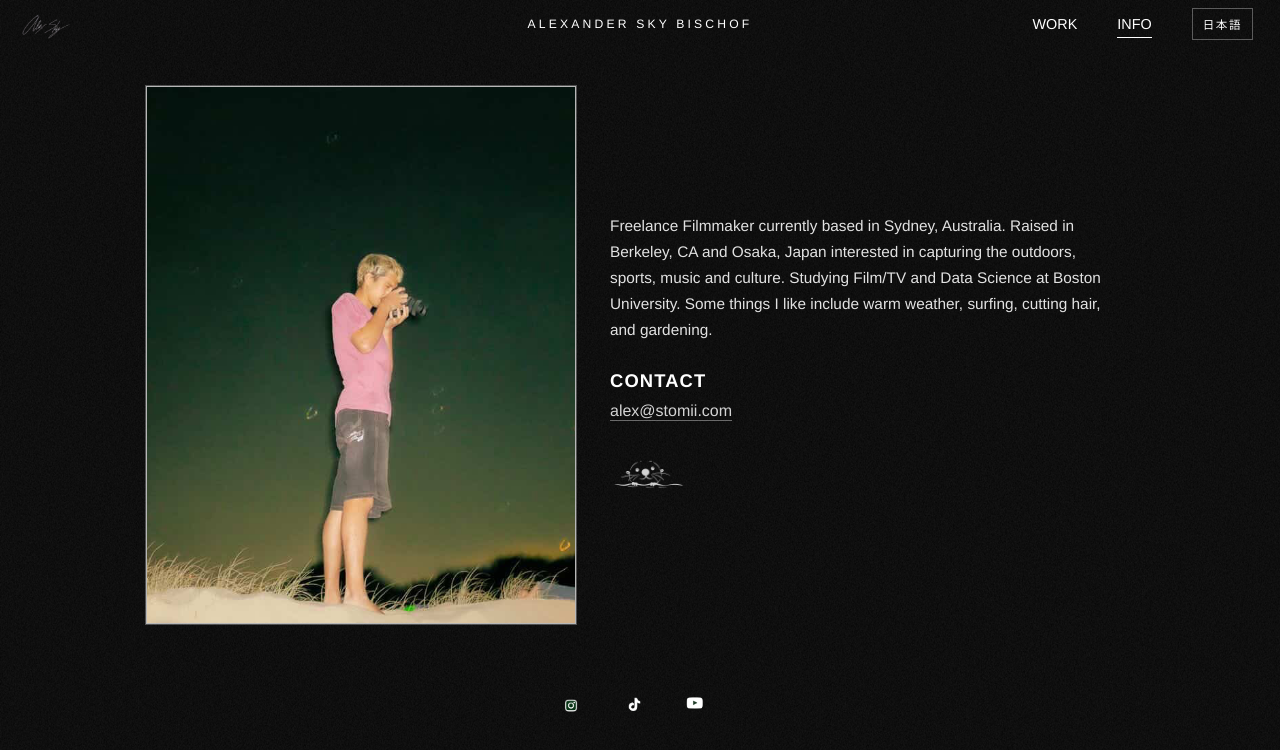
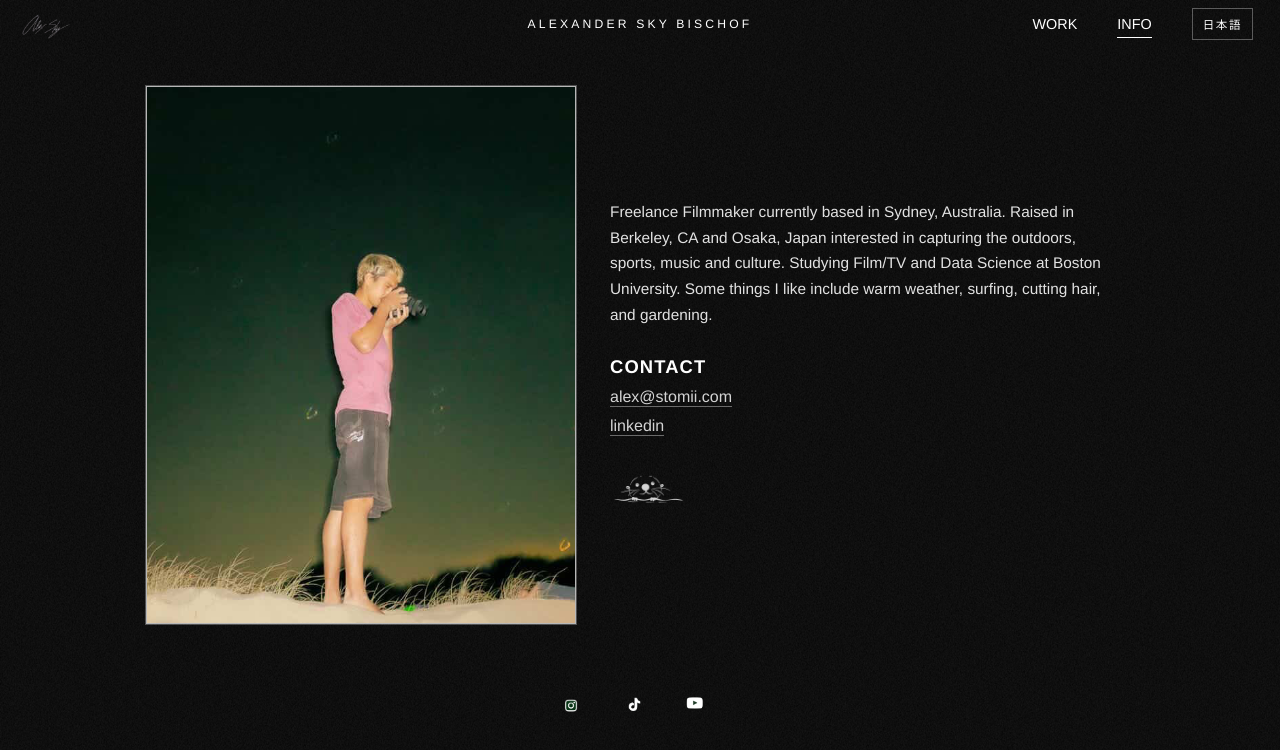
Before and after one commit to alexanderskybischof/Film_portfolio, a React (Create React App) app: page / in a window 1280 px wide. Shown: the top 750 px of the page. Built offline with nearby package versions, Linux system fonts and the light colour scheme.

Commit message:
linkedin link

```diff
--- a/src/App.css
+++ b/src/App.css
@@ -245,6 +245,11 @@ select {
   transition: opacity 0.24s ease, border-color 0.24s ease;
 }
 
+.info-contact-link + .info-contact-link {
+  display: block;
+  width: fit-content;
+}
+
 .info-contact-link:hover {
   opacity: 0.72;
   border-color: rgba(255, 255, 255, 0.7);
@@ -388,7 +393,22 @@ select {
 
 .contact-content p {
   color: var(--text-color);
-  margin-top:24px
+  margin-top: 24px;
+}
+
+.contact-link {
+  display: inline-block;
+  margin-top: 12px;
+  color: var(--text-color);
+  font: inherit;
+  font-size: 1rem;
+  text-decoration: underline;
+  text-underline-offset: 0.16em;
+  transition: opacity 0.24s ease;
+}
+
+.contact-link:hover {
+  opacity: 0.72;
 }
 
 @keyframes contactFade {
--- a/src/pages/Home.tsx
+++ b/src/pages/Home.tsx
@@ -14,6 +14,7 @@ const Home: React.FC = () => {
             'オーストラリア・シドニーを拠点に活動するフリーランスの映像作家。カリフォルニア州バークレーと日本の大阪で育ち、自然、スポーツ、音楽を映像で捉えることに関心があります。ボストン大学で映画・テレビとデータサイエンスを学んでいます。暖かい気候やサーフィン、ヘアカット、ガーデニングが好きです。',
           contactLabel: '連絡先',
           contactEmail: 'alex@stomii.com',
+          linkedinLabel: 'linkedin',
         }
       : {
           portraitAlt: 'Alexander Sky portrait',
@@ -21,6 +22,7 @@ const Home: React.FC = () => {
             'Freelance Filmmaker currently based in Sydney, Australia. Raised in Berkeley, CA and Osaka, Japan interested in capturing the outdoors, sports, music and culture. Studying Film/TV and Data Science at Boston University. Some things I like include warm weather, surfing, cutting hair, and gardening.',
           contactLabel: 'Contact',
           contactEmail: 'alex@stomii.com',
+          linkedinLabel: 'linkedin',
         };
 
   return (
@@ -39,6 +41,14 @@ const Home: React.FC = () => {
               <a href={`mailto:${copy.contactEmail}`} className="info-contact-link">
                 {copy.contactEmail}
               </a>
+              <a
+                href="https://www.linkedin.com/in/alexanderskybischof/"
+                target="_blank"
+                rel="noreferrer"
+                className="info-contact-link"
+              >
+                {copy.linkedinLabel}
+              </a>
             </section>
             <div className="info-otter-wrap">
               <div className="info-otter" aria-hidden="true">
```
Also changed, not shown: src/pages/Contact.tsx (+8 -0 lines).
